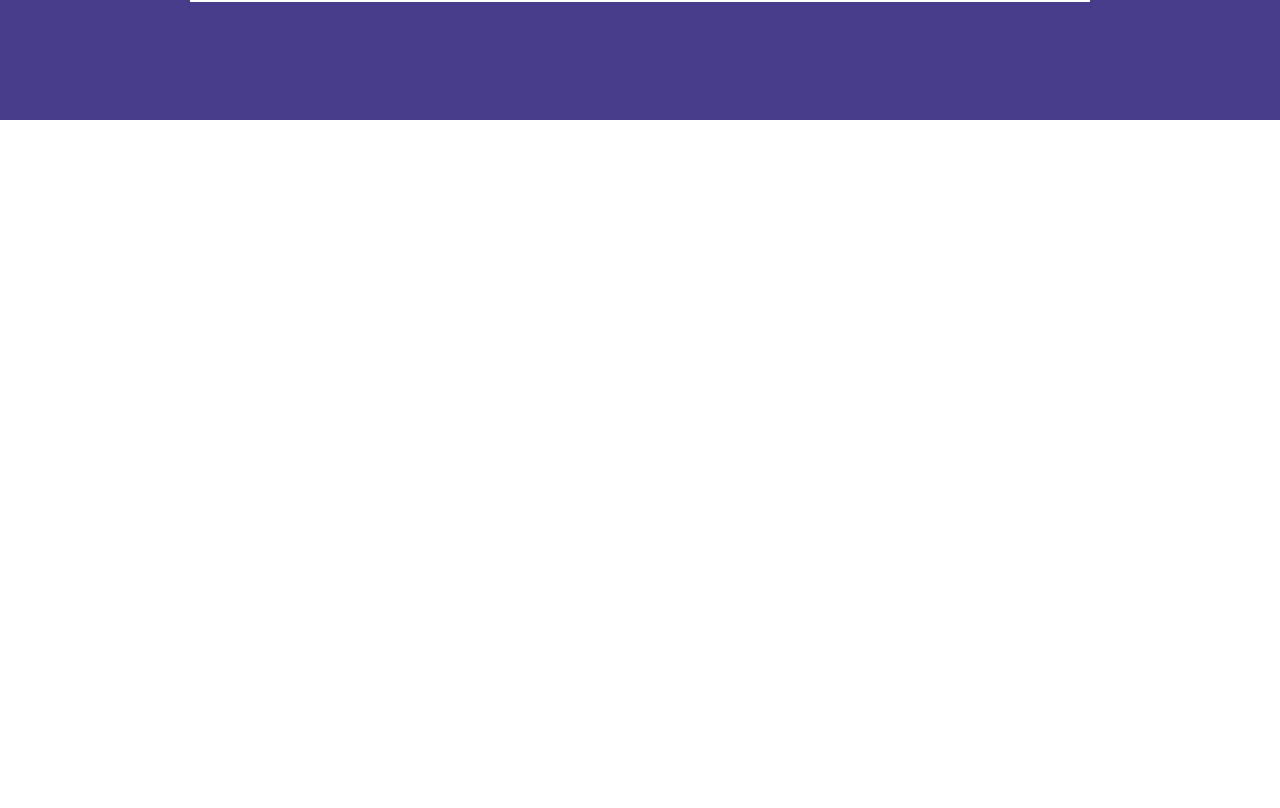
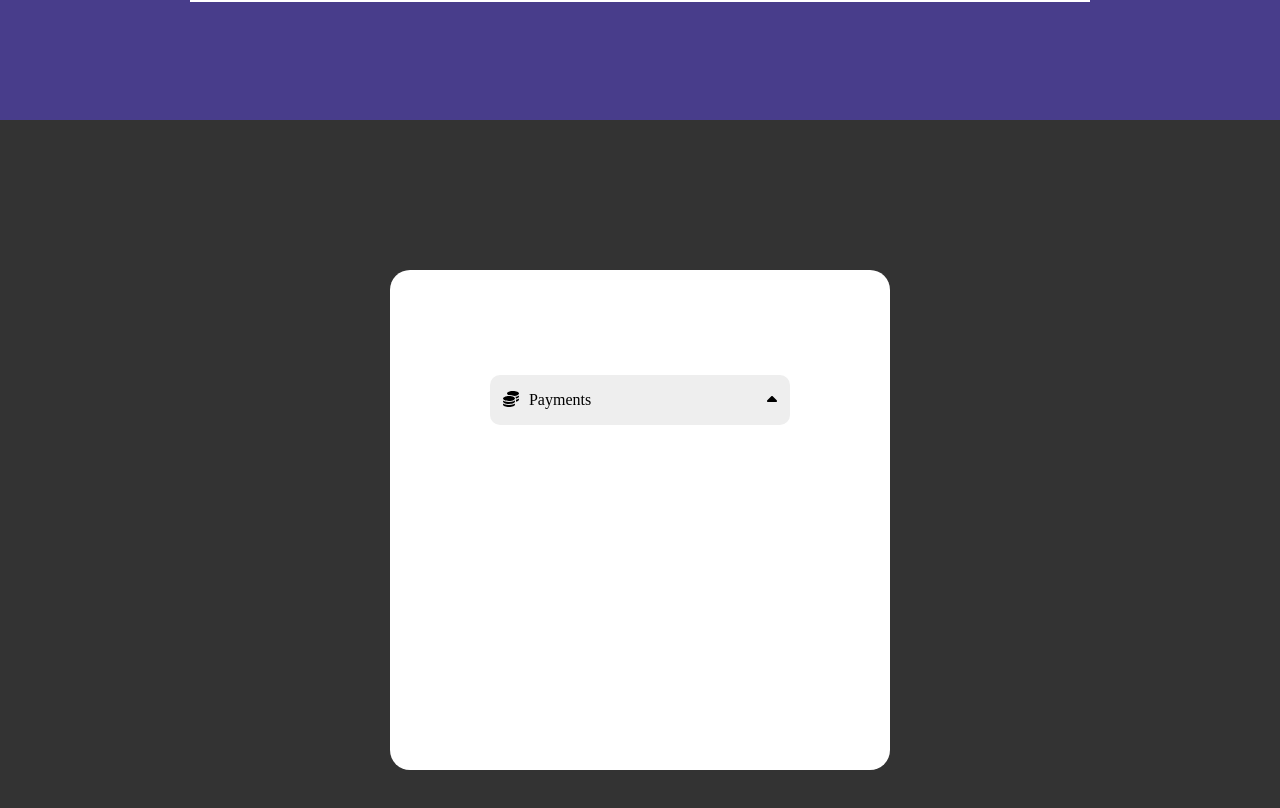
Before and after one commit to jgy4419/variable-site-clone-coding-ts, a React (Create React App) app: page /Menu in a window 1280 px wide. Shown: the part 680-1488 px from the top of the page. Before the commit the page ends 800 px from the top, so only its background shows below. Built offline with nearby package versions, Linux system fonts and the light colour scheme.

Commit message:
feat : 20240107 menu2 UI 구현

```diff
--- a/src/components/SpecificPart/Menu/Menu.tsx
+++ b/src/components/SpecificPart/Menu/Menu.tsx
@@ -1,10 +1,12 @@
 import React from 'react';
 import Menu1 from './Menu1';
+import Menu2 from './Menu2';
 
 const Menu = () => {
     return (
         <>
             <Menu1/>
+            <Menu2/>
         </>
     );
 };
--- /dev/null
+++ b/src/components/SpecificPart/Menu/Menu2.tsx
@@ -0,0 +1,49 @@
+import React, { useState } from 'react';
+import * as S from "./style/Menu2";
+import { FontAwesomeIcon } from '@fortawesome/react-fontawesome';
+import { faCoins, faCaretUp, faCaretDown } from '@fortawesome/free-solid-svg-icons';
+
+const Menu2 = () => {
+    const [menuList, setMenuList] = useState([
+        "Income",
+        "Expenses",
+        "Statements",
+        "Payouts"
+    ]);
+
+    const [menuState, setMenuState] = useState(false);
+
+    return (
+        <S.Container>
+            <S.Inner>
+                <S.MenuContainer>
+                    <S.MainMenu>
+                        <S.MenuIconText>
+                            <FontAwesomeIcon icon={faCoins} />
+                            <S.MenuTitle>Payments</S.MenuTitle>
+                        </S.MenuIconText>
+                        {
+                            menuState === true
+                                ? <FontAwesomeIcon onClick={() => setMenuState(state => !state)} cursor="pointer" icon={faCaretDown} />
+                                : <FontAwesomeIcon onClick={() => setMenuState(state => !state)} cursor="pointer" icon={faCaretUp} />
+                        }
+                    </S.MainMenu>
+                    <S.MainMenuInner menuState={menuState}>
+                    {
+                        menuList.map((menu, index) => {
+                            return (
+                                <>
+                                    <S.MenuConnected key={index} />
+                                    <S.MenuList key={index}>{menu}</S.MenuList>
+                                </>
+                            )
+                        })
+                    }
+                    </S.MainMenuInner>
+                </S.MenuContainer>
+            </S.Inner>
+        </S.Container>
+    );
+};
+
+export default Menu2;
--- /dev/null
+++ b/src/components/SpecificPart/Menu/style/Menu2.ts
@@ -0,0 +1,87 @@
+import styled from "styled-components";
+
+export const Container = styled.div`
+    position: relative;
+    width: 100vw;
+    height: 100vh;
+    background-color: #333;
+`;
+
+export const Inner = styled.div`
+    position: absolute;
+    width: 100%;
+    height: 100%;
+    display: flex;
+    justify-content: center;
+    align-items: center;
+`;
+
+export const MenuContainer = styled.div`
+    position: relative;
+    z-index: 100;
+    width: 500px;
+    height: 500px;
+    background-color: #fff;
+    border-radius: 20px;
+    display: flex;
+    flex-direction: column;
+    align-items: center;
+    justify-content: center;
+    overflow: hidden;
+`;
+
+export const MainMenu = styled.div`
+    width: 60%;
+    height: 10%;
+    background-color: #eee;
+    display: flex;
+    align-items: center;
+    justify-content: space-around;
+    gap: 50%;
+    border-radius: 10px;
+`;
+
+export const MenuIconText = styled.div`
+    display: flex;
+    gap: 10px;
+`;
+
+export const MenuTitle = styled.h4`
+    font-weight: 400;
+`;
+
+export const MainMenuInner = styled.ul<{menuState: boolean}>`
+    transition: .3s;
+    transform: ${({menuState}) => menuState === true ? "translateY(0%)" : "translateY(-200%)"};
+    opacity: ${({menuState}) => menuState === true ? "1" : "0"};
+    transition-delay: .1s;
+    transition-property: opacity;
+    width: 250px;
+    margin-top: 20px;
+    display: inline-flex;
+    flex-direction: column;
+    gap: 20px;
+`;
+
+export const MenuConnected = styled.span`
+    margin: -20px auto;
+    width: 1px;
+    height: 25px;
+    background-color: #e3e3e3;
+`;
+
+export const MenuList = styled.li`
+    padding: 10px;
+    font-size: 12px;
+    color: grey;
+    transition: .3s;
+    cursor: pointer;
+    border-radius: 10px;
+    background-color: #eee;
+    text-align: center;
+    font-weight: 700;
+    &:hover {
+        background-color: #e3e3e3;
+        color: #333;
+    }
+`;
```
